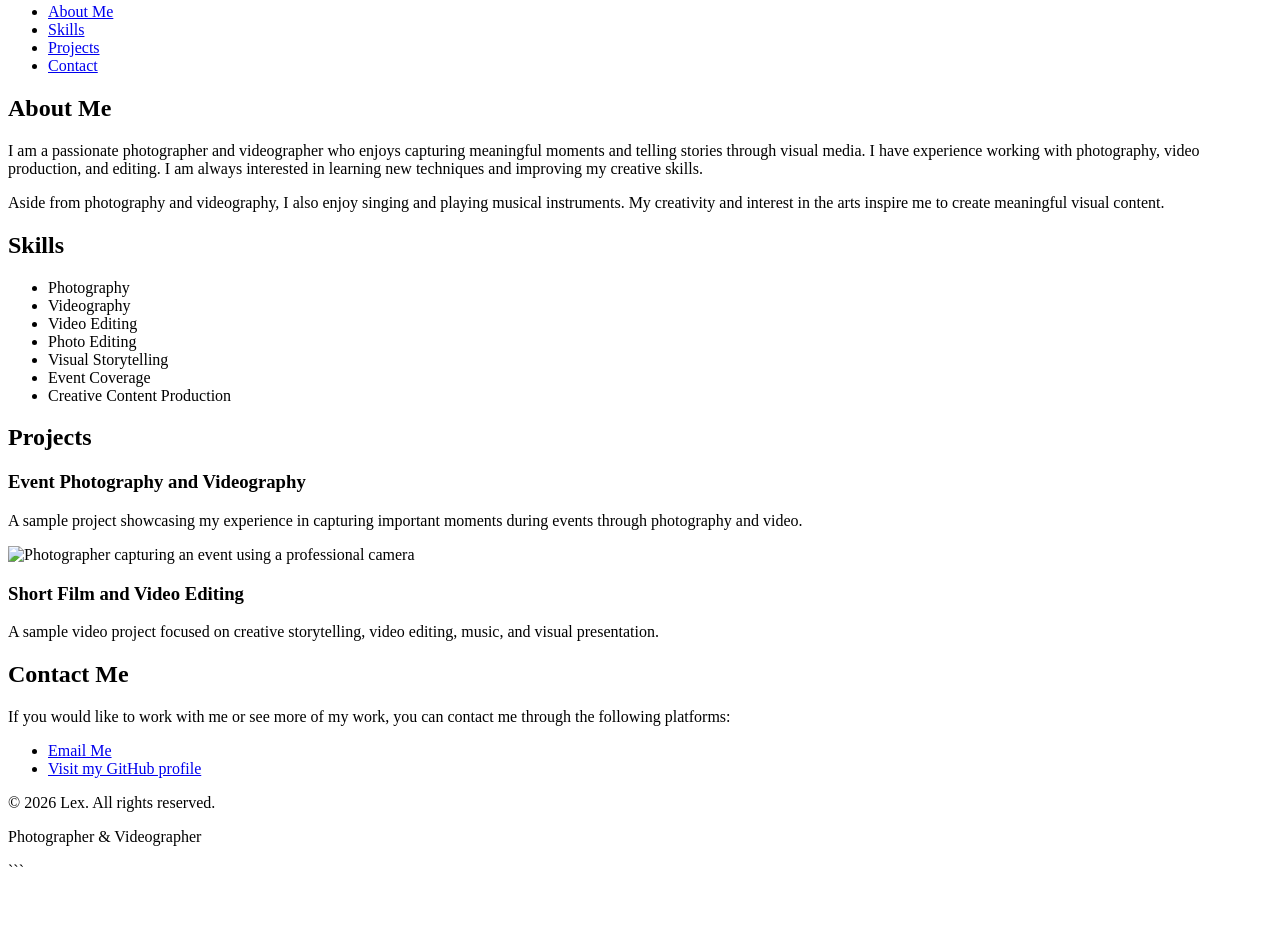
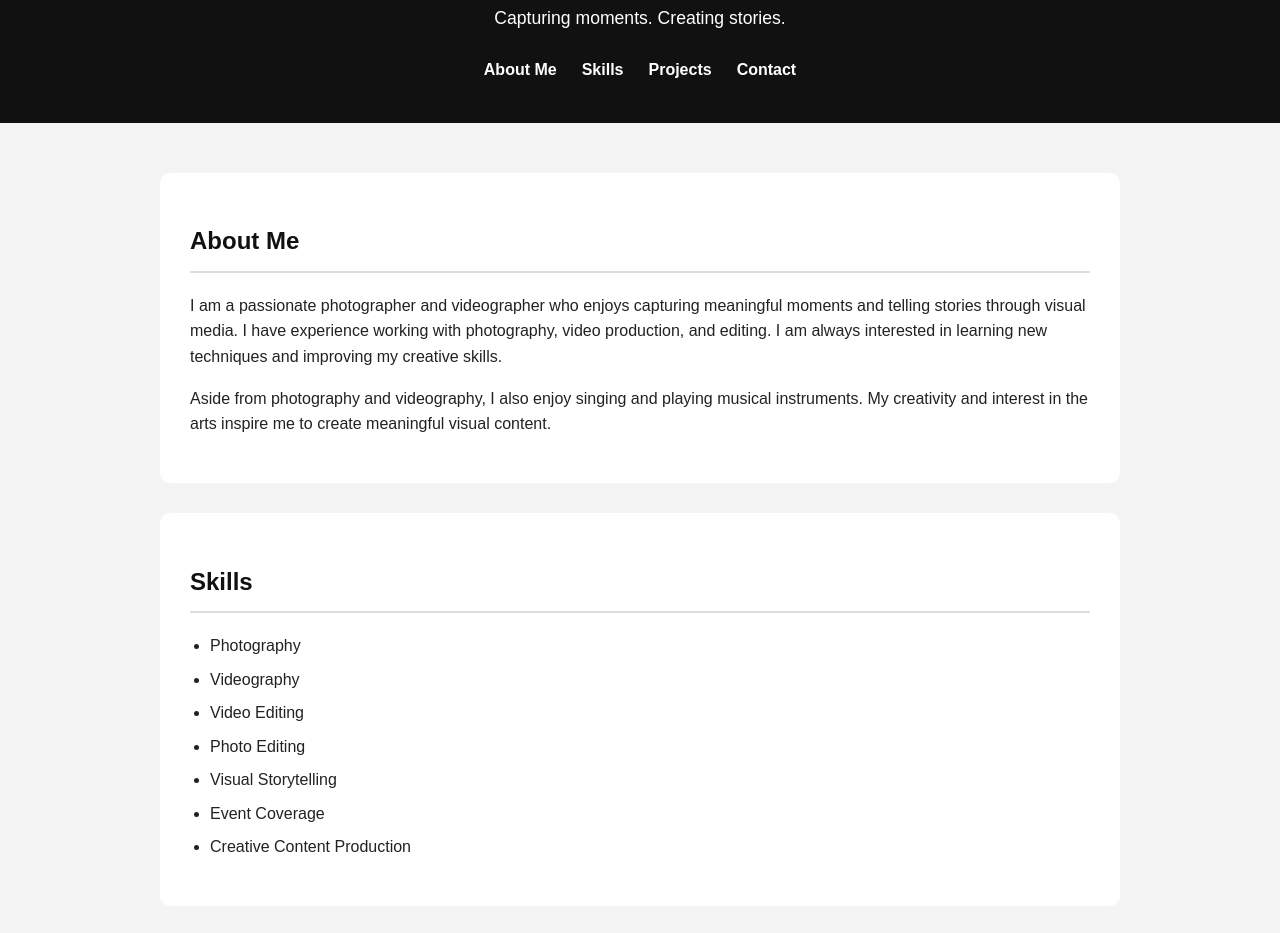
Before and after one commit to Xel-na/HTML_only, a plain HTML site: page Bonotan.html in a window 1280 px wide. Shown: the part 137-1070 px from the top of the page. Before the commit the page ends 1025 px from the top, so only its background shows below. Drawn offline with Linux system fonts and the light colour scheme.

Commit message:
Add External CSS

````diff
--- /dev/null
+++ b/Bonotan.css
@@ -0,0 +1,144 @@
+/* General Styles */
+* {
+    box-sizing: border-box;
+}
+
+html {
+    scroll-behavior: smooth;
+}
+
+body {
+    font-family: Arial, Helvetica, sans-serif;
+    line-height: 1.6;
+    margin: 0;
+    background-color: #f4f4f4;
+    color: #222;
+}
+
+/* Header */
+header {
+    background-color: #111;
+    color: white;
+    text-align: center;
+    padding: 40px 20px;
+}
+
+header h1 {
+    margin-bottom: 10px;
+    font-size: 2.5rem;
+}
+
+header p {
+    margin-top: 0;
+    font-size: 1.1rem;
+}
+
+/* Navigation */
+nav {
+    margin-top: 25px;
+}
+
+nav ul {
+    list-style: none;
+    padding: 0;
+    margin: 0;
+    display: flex;
+    justify-content: center;
+    gap: 25px;
+}
+
+nav a {
+    color: white;
+    text-decoration: none;
+    font-weight: bold;
+}
+
+nav a:hover {
+    text-decoration: underline;
+}
+
+/* Main Content */
+main {
+    max-width: 1000px;
+    margin: 0 auto;
+    padding: 20px;
+}
+
+section {
+    background-color: white;
+    margin: 30px 0;
+    padding: 30px;
+    border-radius: 10px;
+}
+
+section h2 {
+    color: #111;
+    border-bottom: 2px solid #ddd;
+    padding-bottom: 10px;
+}
+
+/* Skills */
+#skills ul {
+    padding-left: 20px;
+}
+
+#skills li {
+    margin-bottom: 8px;
+}
+
+/* Projects */
+article {
+    margin-bottom: 35px;
+}
+
+article h3 {
+    margin-bottom: 10px;
+}
+
+article img {
+    display: block;
+    width: 100%;
+    max-width: 600px;
+    height: auto;
+    margin-top: 15px;
+    border-radius: 8px;
+}
+
+/* Contact */
+#contact a {
+    color: #0066cc;
+    text-decoration: none;
+}
+
+#contact a:hover {
+    text-decoration: underline;
+}
+
+/* Footer */
+footer {
+    background-color: #111;
+    color: white;
+    text-align: center;
+    padding: 25px 20px;
+    margin-top: 40px;
+}
+
+footer p {
+    margin: 5px 0;
+}
+
+/* Responsive Design */
+@media (max-width: 600px) {
+    header h1 {
+        font-size: 2rem;
+    }
+
+    nav ul {
+        flex-direction: column;
+        gap: 10px;
+    }
+
+    section {
+        padding: 20px;
+    }
+}
--- a/Bonotan.html
+++ b/Bonotan.html
@@ -1,4 +1,4 @@
-```html
+<!--html -->
 <!DOCTYPE html>
 <html lang="en">
 
@@ -10,6 +10,7 @@
 
     <meta name="description"
         content="Personal portfolio of Lex, a passionate photographer and videographer specializing in photography, videography, and creative visual storytelling.">
+        <link rel="stylesheet" href="Bonotan.css">
 </head>
 
 <body>
@@ -108,13 +109,13 @@
 
             <ul>
                 <li>
-                    <a href="mailto:your-email@example.com">
+                    <a href="mailto:xelvisual19@gmail.com">
                         Email Me
                     </a>
                 </li>
 
                 <li>
-                    <a href="https://github.com/yourusername">
+                    <a href="https://github.com/Xel-na">
                         Visit my GitHub profile
                     </a>
                 </li>
@@ -132,4 +133,3 @@
 </body>
 
 </html>
-```
````
Also changed, not shown: Bonotan.js (added, +19 -0 lines).
